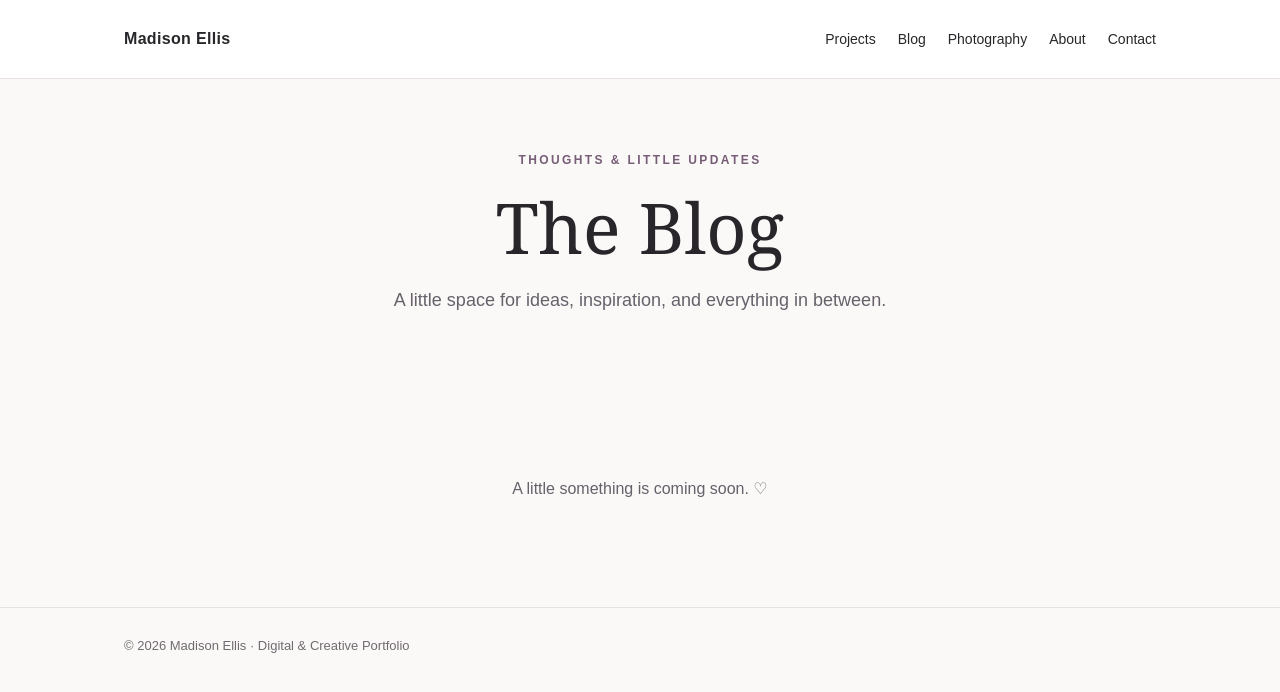
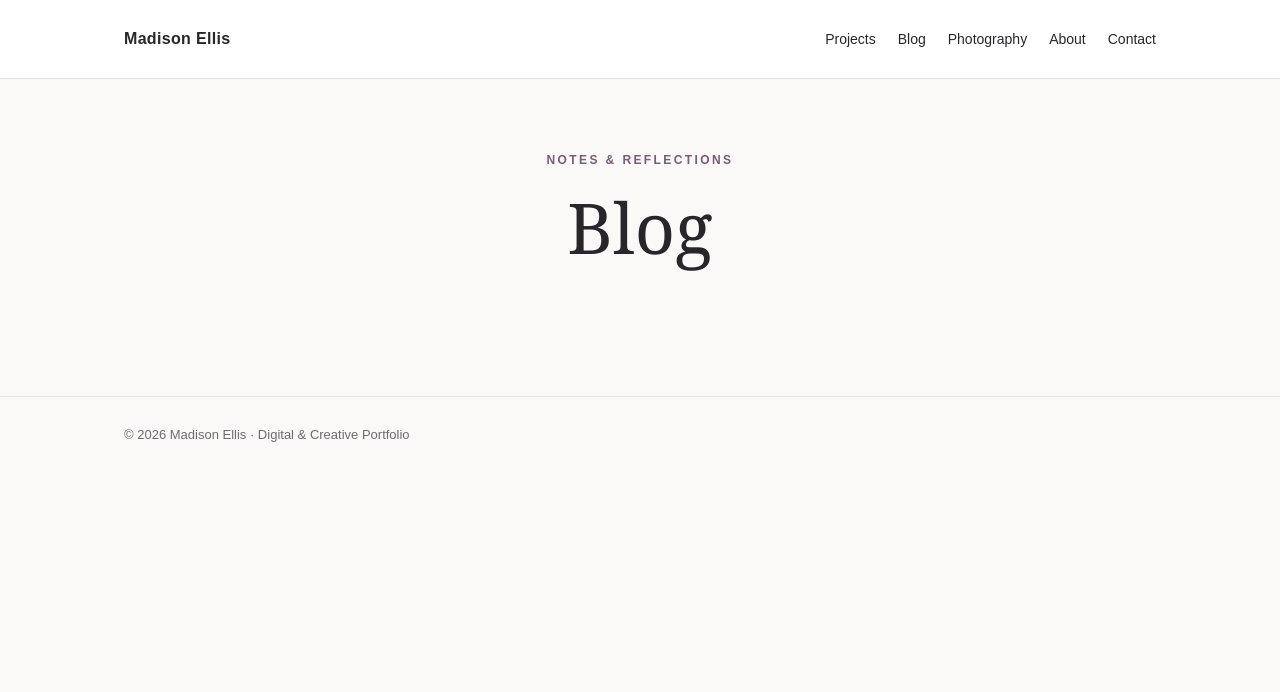
Before and after one commit to madsellis04-cyber/Madison-Ellis-Portfolio, a Jekyll site: the page built from blog.html, in a window 1280 px wide. Shown: the top 692 px of the page. Built offline with Jekyll 4.4.1, drawn with Linux system fonts in a browser that asks for light colours.

Commit message:
Update blog.html

```diff
--- a/blog.html
+++ b/blog.html
@@ -1,4 +1,26 @@
 ---
 layout: default
 ---
-<main><section class="page-intro wrap"><div class="eyebrow">Thoughts &amp; Little Updates</div><h1>The Blog</h1><p class="lead">A little space for ideas, inspiration, and everything in between.</p></section><section class="wrap"><div class="post-grid">{% for post in site.posts %}<article class="post-card"><div class="post-date">{{ post.date | date: "%B %-d, %Y" }}</div><h2>{{ post.title | escape }}</h2>{% if post.description %}<p>{{ post.description | escape }}</p>{% else %}<p>{{ post.excerpt | strip_html | truncatewords: 28 }}</p>{% endif %}<a href="{{ post.url | relative_url }}">Read More ↗</a></article>{% endfor %}</div>{% if site.posts.size == 0 %}<p class="empty-message">A little something is coming soon. ♡</p>{% endif %}</section></main>
+<main>
+  <section class="page-intro wrap">
+    <div class="eyebrow">Notes &amp; Reflections</div>
+    <h1>Blog</h1>
+  </section>
+
+  <section class="wrap">
+    <div class="post-grid">
+      {% for post in site.posts %}
+        <article class="post-card">
+          <div class="post-date">{{ post.date | date: "%B %-d, %Y" }}</div>
+          <h2>{{ post.title | escape }}</h2>
+          {% if post.description %}
+            <p>{{ post.description | escape }}</p>
+          {% else %}
+            <p>{{ post.excerpt | strip_html | truncatewords: 28 }}</p>
+          {% endif %}
+          <a href="{{ post.url | relative_url }}">Read More ↗</a>
+        </article>
+      {% endfor %}
+    </div>
+  </section>
+</main>
```
